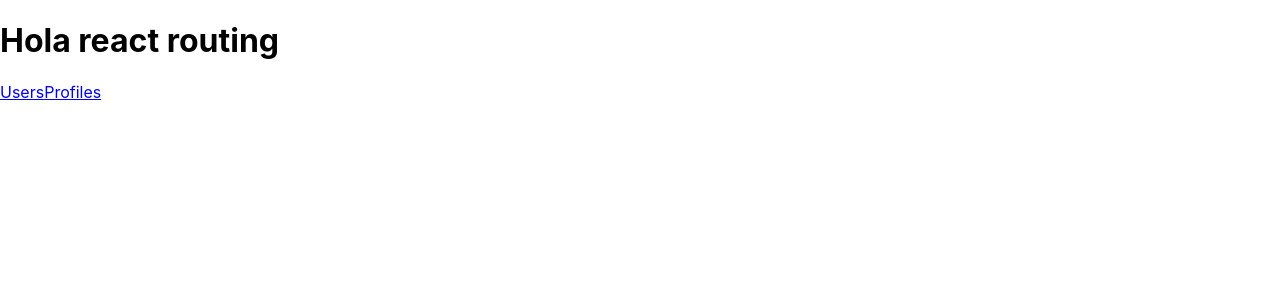
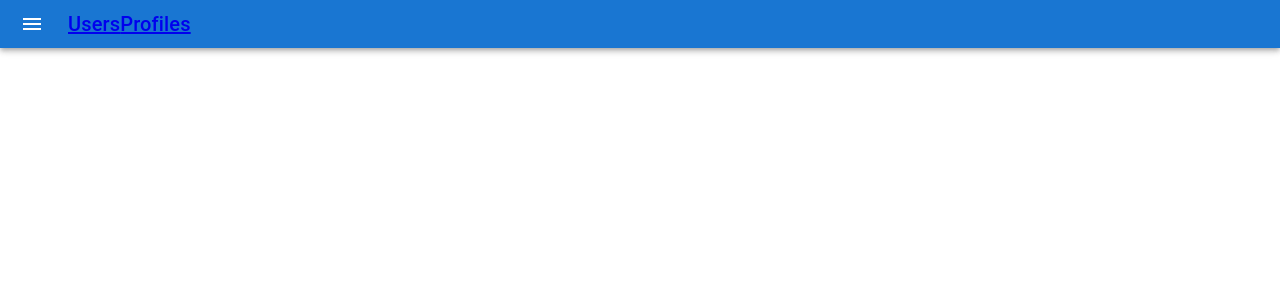
Before and after one commit to reddytocode/React-Market-Proj, a React (Create React App) app: page / in a window 1280 px wide. Shown: the top 300 px of the page. Built offline with nearby package versions, Linux system fonts and the light colour scheme.

Commit message:
implement material ui

```diff
--- a/package.json
+++ b/package.json
@@ -3,6 +3,10 @@
   "version": "0.1.0",
   "private": true,
   "dependencies": {
+    "@emotion/react": "^11.7.1",
+    "@emotion/styled": "^11.6.0",
+    "@mui/icons-material": "^5.2.4",
+    "@mui/material": "^5.2.4",
     "@testing-library/jest-dom": "^5.14.1",
     "@testing-library/react": "^12.0.0",
     "@testing-library/user-event": "^13.2.1",
--- a/src/App.js
+++ b/src/App.js
@@ -1,13 +1,25 @@
 import {Link} from "react-router-dom";
+import {AppBar, IconButton, Toolbar, Typography} from "@mui/material";
+import MenuIcon from '@mui/icons-material/Menu';
+
 
 function App() {
   return (
     <div>
-      <h1>Hola react routing</h1>
-        <nav>
-            <Link to="/users">Users</Link>
-            <Link to="/profiles">Profiles</Link>
-        </nav>
+        <AppBar position="static">
+            <Toolbar variant="dense">
+                <IconButton edge="start" color="inherit" aria-label="menu" sx={{ mr: 2 }}>
+                    <MenuIcon />
+                </IconButton>
+                <Typography variant="h6" color="inherit" component="div">
+                    <Link to="/users">Users</Link>
+                </Typography>
+                <Typography variant="h6" color="inherit" component="div" pl="10">
+                    <Link to="/profiles">Profiles</Link>
+                </Typography>
+            </Toolbar>
+        </AppBar>
+
     </div>
   );
 }
```
Also changed, not shown: 1 other file (tests, documents, lock files or other folders).
